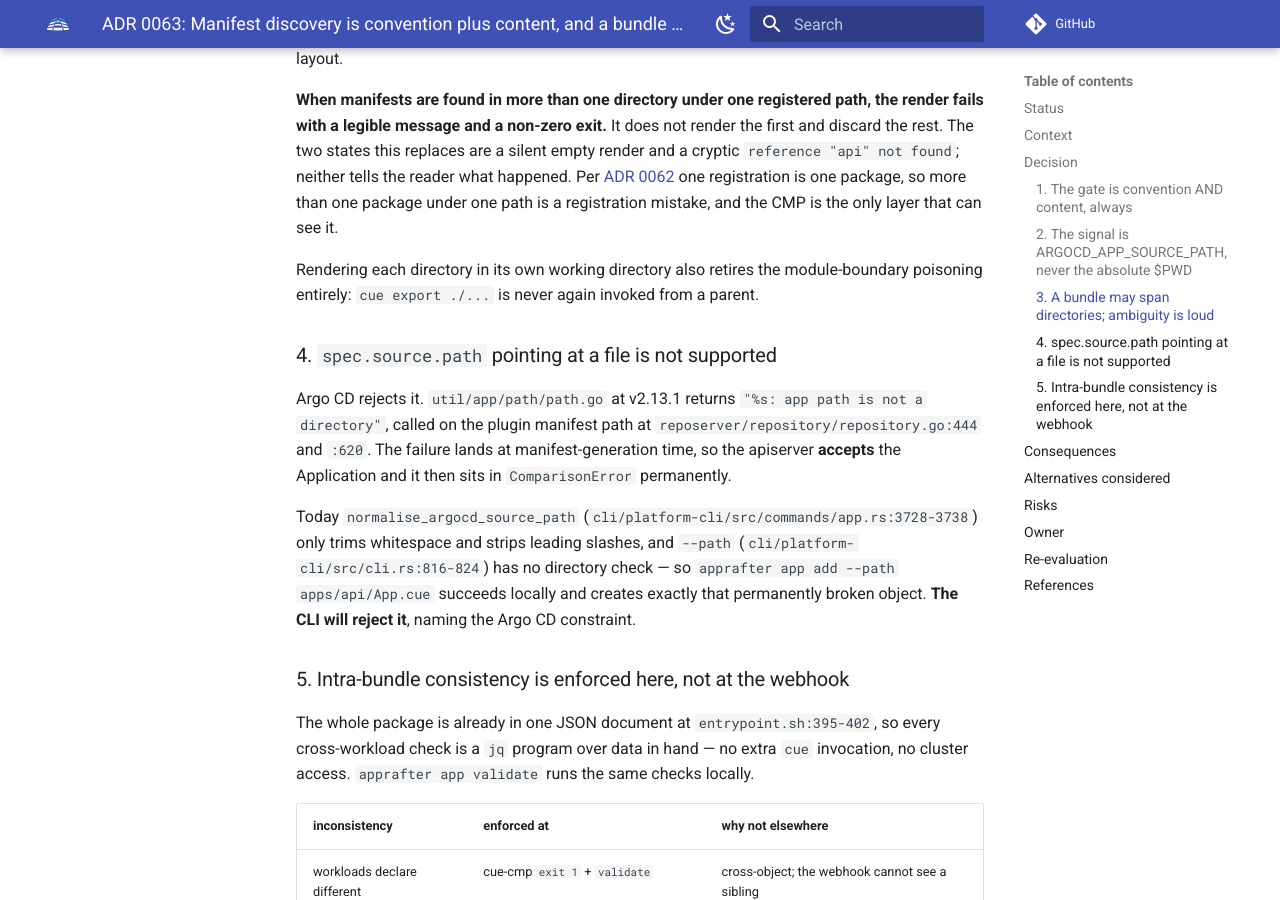
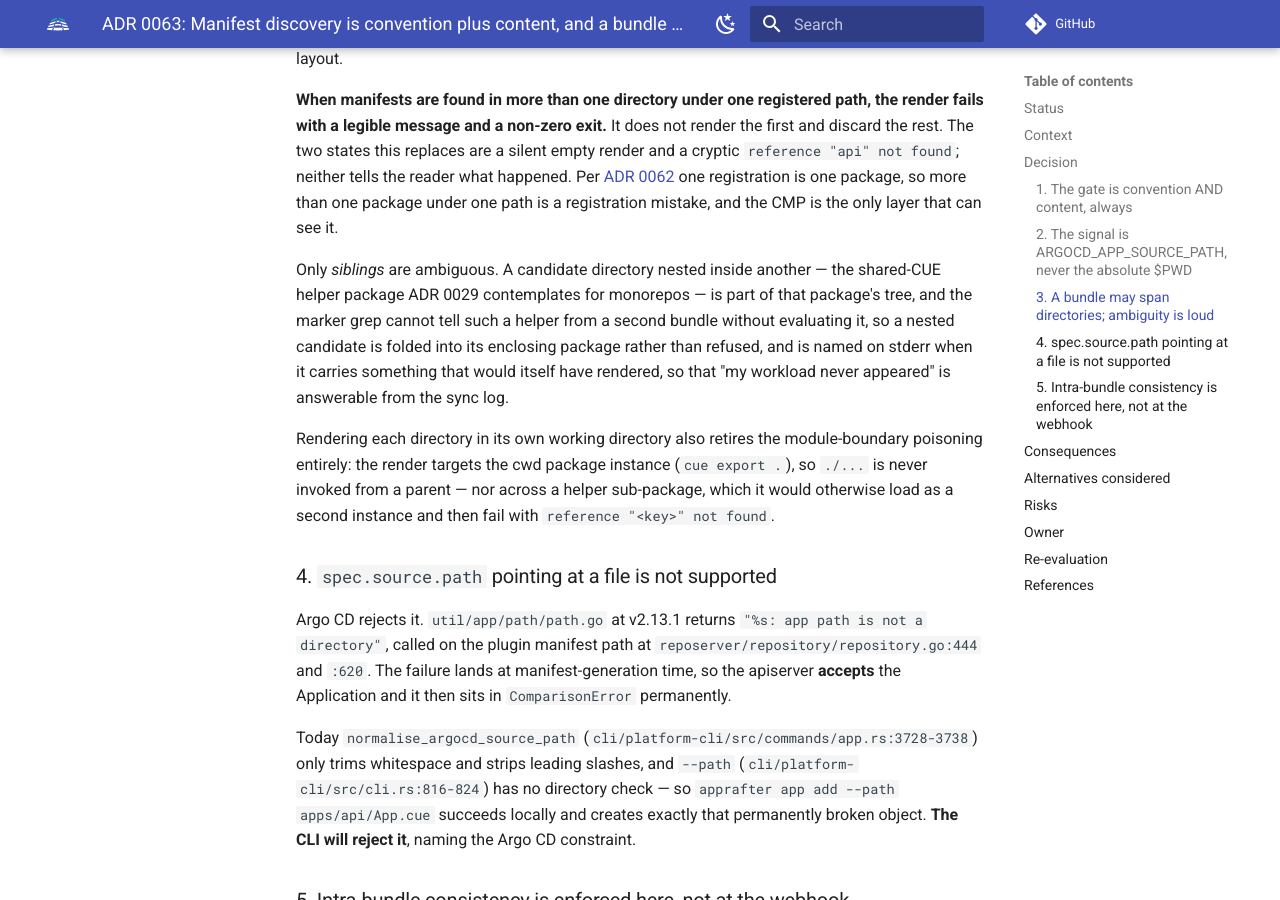
Before and after one commit to AppRafter/apprafter, an MkDocs documentation site: the page built from docs/adr/0063-manifest-discovery.md, in a window 1280 px wide and 900 px high, scrolled down 3206 px. Built offline with MkDocs 1.6.1 and Material for MkDocs 9.7.7, drawn with Linux system fonts in a browser that asks for light colours; comment, search, counter and statistics services are not loaded.

Commit message:
fix(cue-cmp): locate the package the way discovery does, refuse an ambiguous path
The single greedy cd rendered one directory and silently discarded a
sibling bundle; two unwrapped package dirs produced rc=0 with an empty
manifest stream, which prunes under syncPolicy.automated.prune. ADR 0063.

Only siblings are ambiguous. A nested candidate is part of its parent's
bundle, so a helper sub-package no longer trips the refusal — and when
that nested directory holds something that would itself have rendered,
one stderr line names it rather than dropping it in silence.

The render targets the cwd package instance rather than ./..., without
which the same helper layout fails `reference "<key>" not found` from
inside the package directory.

Co-Authored-By: Claude Opus 5 (1M context) <noreply@anthropic.com>
Claude-Session: https://claude.ai/code/session_01LMR6YWzt8LKr5SoojhthzH

```diff
--- a/docs/adr/0063-manifest-discovery.md
+++ b/docs/adr/0063-manifest-discovery.md
@@ -137,9 +137,19 @@ the reader what happened. Per [ADR 0062](0062-manifest-package-is-a-bundle.md)
 one registration is one package, so more than one package under one path is a
 registration mistake, and the CMP is the only layer that can see it.
 
+Only *siblings* are ambiguous. A candidate directory nested inside another —
+the shared-CUE helper package ADR 0029 contemplates for monorepos — is part of
+that package's tree, and the marker grep cannot tell such a helper from a
+second bundle without evaluating it, so a nested candidate is folded into its
+enclosing package rather than refused, and is named on stderr when it carries
+something that would itself have rendered, so that "my workload never appeared"
+is answerable from the sync log.
+
 Rendering each directory in its own working directory also retires the
-module-boundary poisoning entirely: `cue export ./...` is never again invoked
-from a parent.
+module-boundary poisoning entirely: the render targets the cwd package instance
+(`cue export .`), so `./...` is never invoked from a parent — nor across a
+helper sub-package, which it would otherwise load as a second instance and then
+fail with `reference "<key>" not found`.
 
 ### 4. `spec.source.path` pointing at a file is not supported
 
```
Also changed, not shown: 15 other files.
